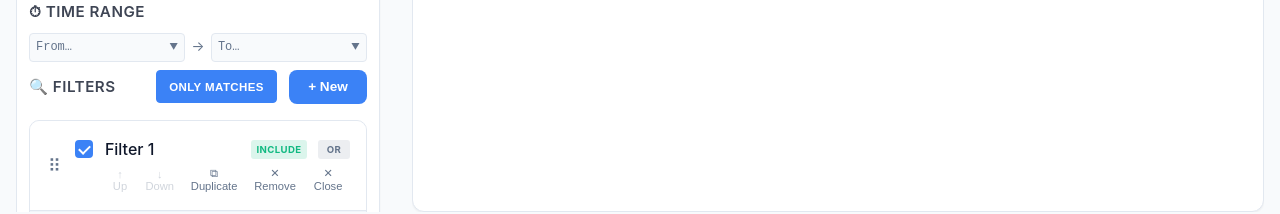
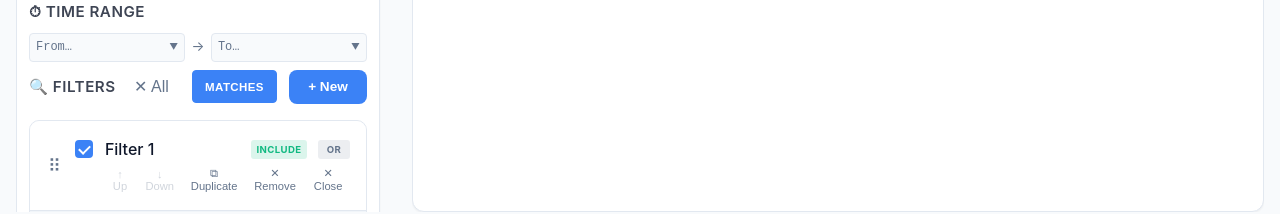
Before and after one commit to john-ciq/log-reader, a React (Vite) app: page / in a window 1280 px wide. Both pictures are taken after typing "Sample" into the empty fields and a click on the button "+ New". Shown: the part 572-786 px from the top of the page. Built offline with nearby package versions, Linux system fonts and the light colour scheme.

Commit message:
Added a way to remove all filters

```diff
--- a/src/App.tsx
+++ b/src/App.tsx
@@ -343,6 +343,11 @@ function App() {
     setFilters(filters.filter(f => f.id !== filterId));
   }, [filters]);
 
+  const handleRemoveAllFilters = useCallback(() => {
+    setFilters([]);
+    saveFilterConfigs([]);
+  }, []);
+
   const handleMoveFilter = useCallback((filterId: string, direction: 'up' | 'down') => {
     setFilters(prev => {
       const idx = prev.findIndex(f => f.id === filterId);
@@ -676,6 +681,7 @@ function App() {
                       onAddFilter={handleAddFilter}
                       onUpdateFilter={handleUpdateFilter}
                       onDeleteFilter={handleDeleteFilter}
+                      onRemoveAllFilters={handleRemoveAllFilters}
                       onMoveFilter={handleMoveFilter}
                       onDuplicateFilter={handleDuplicateFilter}
                       onReorderFilter={handleReorderFilter}
--- a/src/components/FilterPanel.tsx
+++ b/src/components/FilterPanel.tsx
@@ -8,6 +8,7 @@ interface FilterPanelProps {
   onAddFilter: () => string;
   onUpdateFilter: (filterId: string, updates: Partial<FilterConfig>) => void;
   onDeleteFilter: (filterId: string) => void;
+  onRemoveAllFilters: () => void;
   onDuplicateFilter: (filterId: string) => void;
   onMoveFilter: (filterId: string, direction: 'up' | 'down') => void;
   onReorderFilter: (fromId: string, toId: string) => void;
@@ -19,6 +20,7 @@ export default function FilterPanel({
   onAddFilter,
   onUpdateFilter,
   onDeleteFilter,
+  onRemoveAllFilters,
   onDuplicateFilter,
   onMoveFilter,
   onReorderFilter,
@@ -56,11 +58,16 @@ export default function FilterPanel({
     <div className="filter-panel">
       <div className="filter-header">
         <h4>🔍 Filters</h4>
+        {filters.length > 0 && (
+          <button onClick={onRemoveAllFilters} className="delete-btn" title="Remove all filters">
+            ✕ All
+          </button>
+        )}
         <button
           className={`require-match-btn${features.showOnlyMatches ? ' active' : ''}`}
           onClick={() => setFeature('showOnlyMatches', !features.showOnlyMatches)}
           title="Only show entries that match a filter"
-        >Only Matches</button>
+        >Matches</button>
         <button onClick={() => {
           const id = onAddFilter();
           setExpandedFilters(prev => {
```
